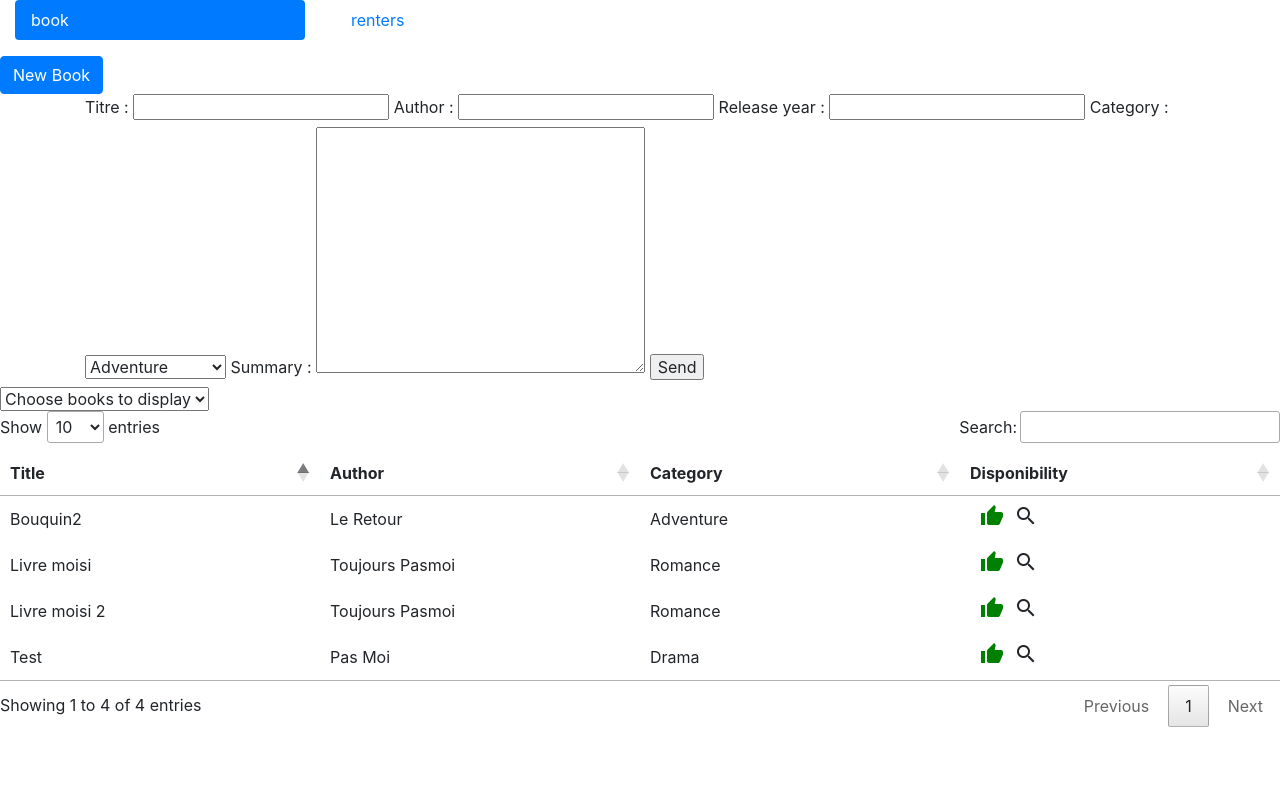
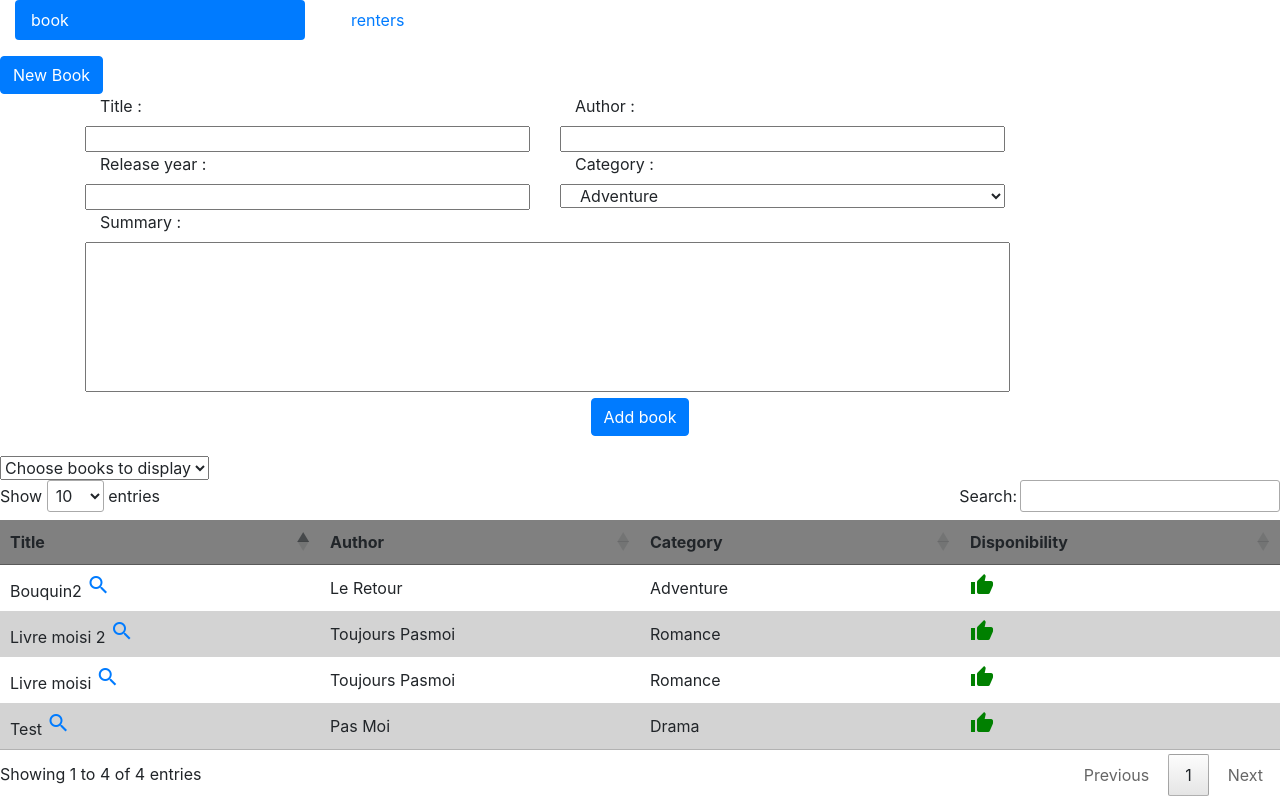
Before and after one commit to gfauconnier/evaluation3, a PHP site: page /controller/home.php in a window 1280 px wide, after a click on "New Book". Shown: the part 38-834 px from the top of the page. Before the commit the page ends 765 px from the top, so only its background shows below. Run offline with PHP 8.4, Linux system fonts and the light colour scheme; data comes from the database, SQL or seed files in the repository; some libraries are stand-ins or nearby versions.

Commit message:
positionning with bootstrap/css

```diff
--- a/css/main.css
+++ b/css/main.css
@@ -6,6 +6,30 @@
     color: green;
 }
 
-i {
-    margin-left: 10px;
+#collapseNewBook, #collapseNewRenter {
+    margin-bottom: 20px;
 }
+
+table thead tr{
+    background-color: grey;
+}
+
+table tbody tr {
+    cursor: pointer;
+}
+
+table tbody tr:nth-child(even) {
+    background-color: #D3D3D3;
+}
+
+table tbody tr:hover {
+    background-color: #B2B2B2;
+}
+
+textarea {
+    resize: none;
+}
+
+.newbookbtn {
+    margin: auto;
+}
--- a/view/book_detail_v.php
+++ b/view/book_detail_v.php
@@ -7,11 +7,11 @@
 } elseif (!isset($message) AND (isset($_POST['rent']) OR isset($_POST['return']))) {
     echo "An error occured, the operation wasn't executed";
 }
-
 ?>
 <div class="container row">
 
     <table class="col-10 col-md-6">
+        <tfoot>
         <tr>
             <td>Title</td>
             <td><?php echo $book->getTitle(); ?></td>
@@ -28,6 +28,7 @@
             <td>Summary</td>
             <td><?php echo $book->getSummary(); ?></td>
         </tr>
+        </tfoot>
     </table>
 
     <div class="col-12 col-md-6">
@@ -63,7 +64,7 @@
             foreach ($book_renters as $book_renter) {
                 ?>
                 <tr class="users" id="<?php echo $book_renter->getId_user(); ?>" title="Show user details">
-                    <td class="col-3"><?php echo $book_renter->getUser_ident(); ?></td>
+                    <td class="col-3"><?php echo $book_renter->getUser_ident(); ?>&nbsp;<a href="user_detail.php?id_user=<?php echo $book_renter->getId_user(); ?>"><i class="material-icons">search</i></a></td>
                     <td class="col-3"><?php echo date("d-m-Y", strtotime($book_renter->getRent_date())); ?></td>
                     <td class="col-3"><?php echo date("d-m-Y", strtotime($book_renter->getReturn_date())); ?></td>
                 </tr>
--- a/view/home_v.php
+++ b/view/home_v.php
@@ -22,24 +22,34 @@
           New Book
     </button>
     <div class="container collapse" id="collapseNewBook">
-        <form action="" method="post">
-            <label for="title">Titre : </label>
-            <input type="text" id="title" name="title">
-            <label for="author">Author : </label>
-            <input type="text" id="author" name="author">
-            <label for="release_year">Release year : </label>
-            <input type="text" id="release_year" name="release_date">
-            <label for="category">Category : </label>
-            <select name="category" id="category">
+        <form action="" method="post" class="row">
+            <div class="col-12 col-md-5">
+                <label for="title" class="col-12">Title : </label>
+                <input type="text" id="title" name="title" class="col-12" required>
+            </div>
+            <div class="col-12 col-md-5">
+                <label for="author" class="col-12">Author : </label>
+                <input type="text" id="author" name="author" class="col-12" required>
+            </div>
+            <div class="col-12 col-md-5">
+                <label for="release_year" class="col-12">Release year : </label>
+                <input type="text" id="release_year" name="release_date" class="col-12" required>
+            </div>
+            <div class="col-12 col-md-5">
+                <label for="category" class="col-12">Category : </label>
+                <select name="category" id="category" class="col-12">
                     <option value="Adventure">Adventure</option>
                     <option value="Drama">Drama</option>
                     <option value="Fantasy">Fantasy</option>
                     <option value="Romance">Romance</option>
                     <option value="Science-Fiction">Science-Fiction</option>
                 </select>
-            <label for="summary">Summary : </label>
-            <textarea name="summary" id="summary" cols="30" rows="10"></textarea>
-            <input type="submit" name="newbook" value="Send">
+            </div>
+            <div class="col-12">
+                <label for="summary" class="col-12">Summary : </label>
+                <textarea name="summary" id="summary" rows="6" class="col-12 col-md-10"></textarea>
+            </div>
+            <input type="submit" name="newbook" value="Add book" class="btn btn-primary newbookbtn">
         </form>
     </div>
 
@@ -67,10 +77,10 @@
         foreach ($books as $book) {
             ?>
             <tr class="books" id="<?php echo $book->getId_book(); ?>" title="Show book details">
-                <td class="col-3"><?php echo $book->getTitle(); ?></td>
+                <td class="col-3"><?php echo $book->getTitle(); ?><a href="book_detail.php?id_book=<?php echo $book->getId_book(); ?>">&nbsp;<i class="material-icons">search</i></a></td>
                 <td class="col-3"><?php echo $book->getAuthor(); ?></td>
                 <td class="col-3"><?php echo $book->getCategory(); ?></td>
-                <td class="col-3"><?php echo $book->getDisponibility()==1 ? '<i class="material-icons green">thumb_up</i>' : '<i class="material-icons red">thumb_down</i>'; ?><i class="material-icons">search</i></td>
+                <td class="col-3"><?php echo $book->getDisponibility()==1 ? '<i class="material-icons green">thumb_up</i>' : '<i class="material-icons red">thumb_down</i>'; ?></td>
             </tr>
             <?php
         }
@@ -93,7 +103,7 @@
             <input type="text" id="lname" name="user_lname">
             <label for="ident">User number : </label>
             <input type="text" id="ident" name="user_ident">
-            <input type="submit" name="newuser" value="Send">
+            <input type="submit" name="newuser" value="Add user" class="btn btn-primary">
         </form>
     </div>
         <table id="user_table">
@@ -109,7 +119,7 @@
             foreach ($users as $user) {
                 ?>
                 <tr class="users" id="<?php echo $user->getId_user(); ?>" title="Show user details">
-                <td class="col-3"><?php echo $user->getUser_fname(); ?></td>
+                    <td class="col-3"><?php echo $user->getUser_fname(); ?>&nbsp;<a href="user_detail.php?id_user=<?php echo $user->getId_user(); ?>"><i class="material-icons">search</i></a></td>
                     <td class="col-3"><?php echo $user->getUser_lname(); ?></td>
                     <td class="col-3"><?php echo $user->getUser_ident(); ?></td>
                 </tr>
--- a/view/user_detail_v.php
+++ b/view/user_detail_v.php
@@ -38,7 +38,7 @@
             foreach ($rented_books as $rented_book) {
                 ?>
                 <tr class="books" id="<?php echo $rented_book->getId_book(); ?>" title="Show book details">
-                    <td class="col-3"><?php echo $rented_book->getTitle(); ?></td>
+                    <td class="col-3"><?php echo $rented_book->getTitle(); ?>&nbsp;<a href="book_detail.php?id_book=<?php echo $rented_book->getId_book(); ?>"><i class="material-icons">search</i></a></td>
                     <td class="col-3"><?php echo date("d-m-Y", strtotime($rented_book->getRent_date())); ?></td>
                     <td class="col-3"><?php echo date("d-m-Y", strtotime($rented_book->getReturn_date())); ?></td>
                 </tr>
```
Lines whose indentation alone changed are shown as unchanged.
